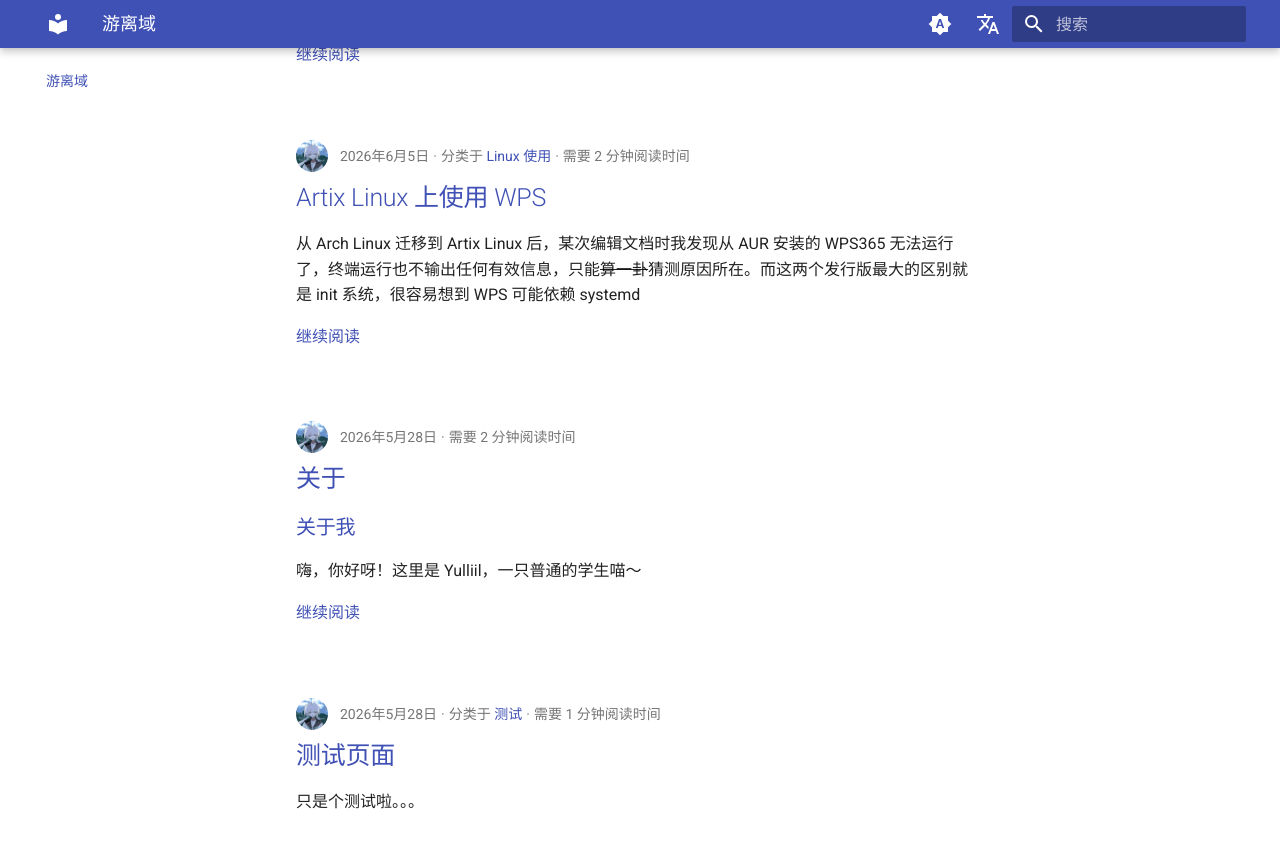
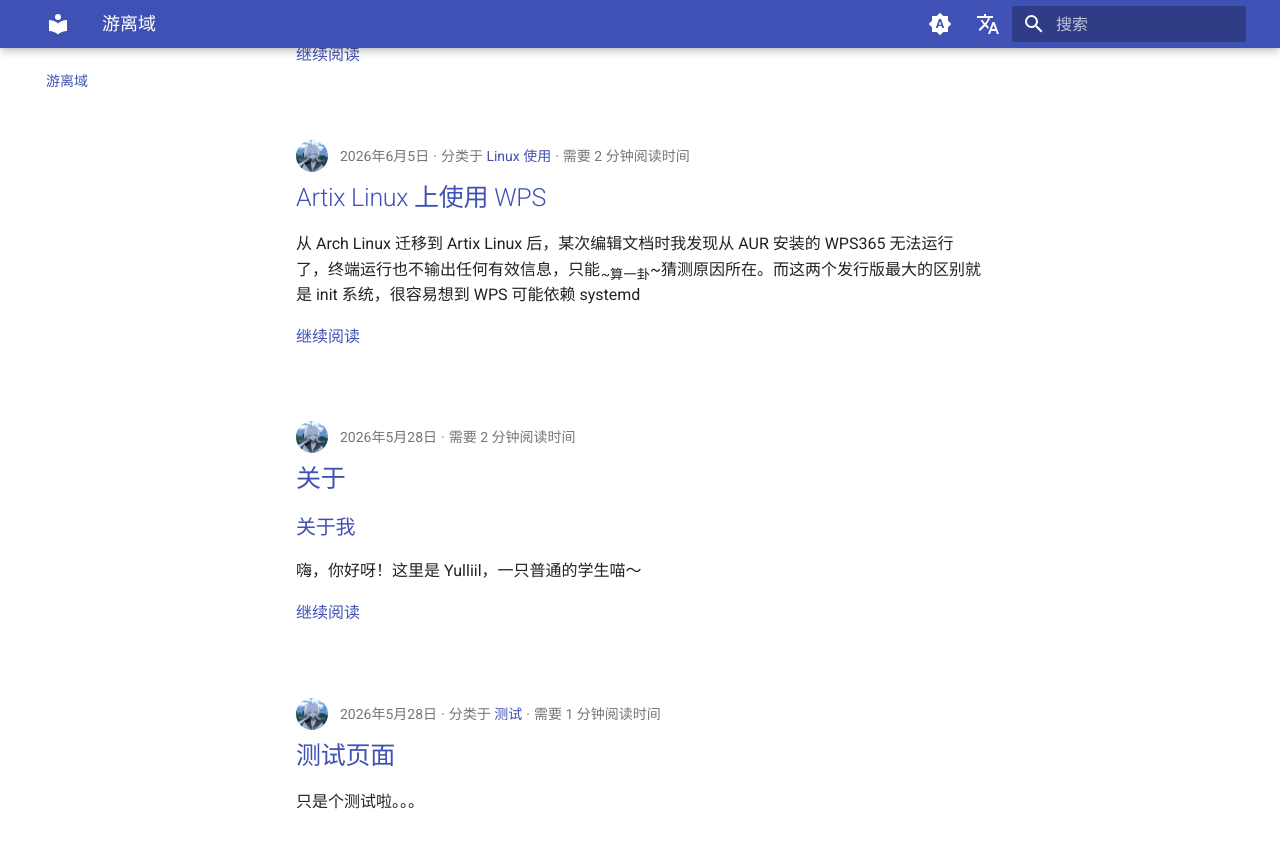
Before and after one commit to Yulljie/blog, an MkDocs documentation site: the page built from docs/index.md, in a window 1280 px wide and 900 px high, scrolled down 793 px. Shown: the top 848 px of the window. Built offline with MkDocs 1.6.1 and Material for MkDocs 9.7.7, drawn with Linux system fonts in a browser that asks for light colours; comment, search, counter and statistics services are not loaded.

Commit message:
More markdown!

```diff
--- a/mkdocs.yml
+++ b/mkdocs.yml
@@ -70,6 +70,9 @@
   - admonition
   - pymdownx.details
   - pymdownx.superfences
+  - pymdownx.caret
+  - pymdownx.mark
+  - pymdownx.tilde
 
 extra:
   alternate:
```
Also changed, not shown: docs/posts/about.md (+4 -4 lines), docs/posts/wps_on_artix.md (+3 -3 lines).
